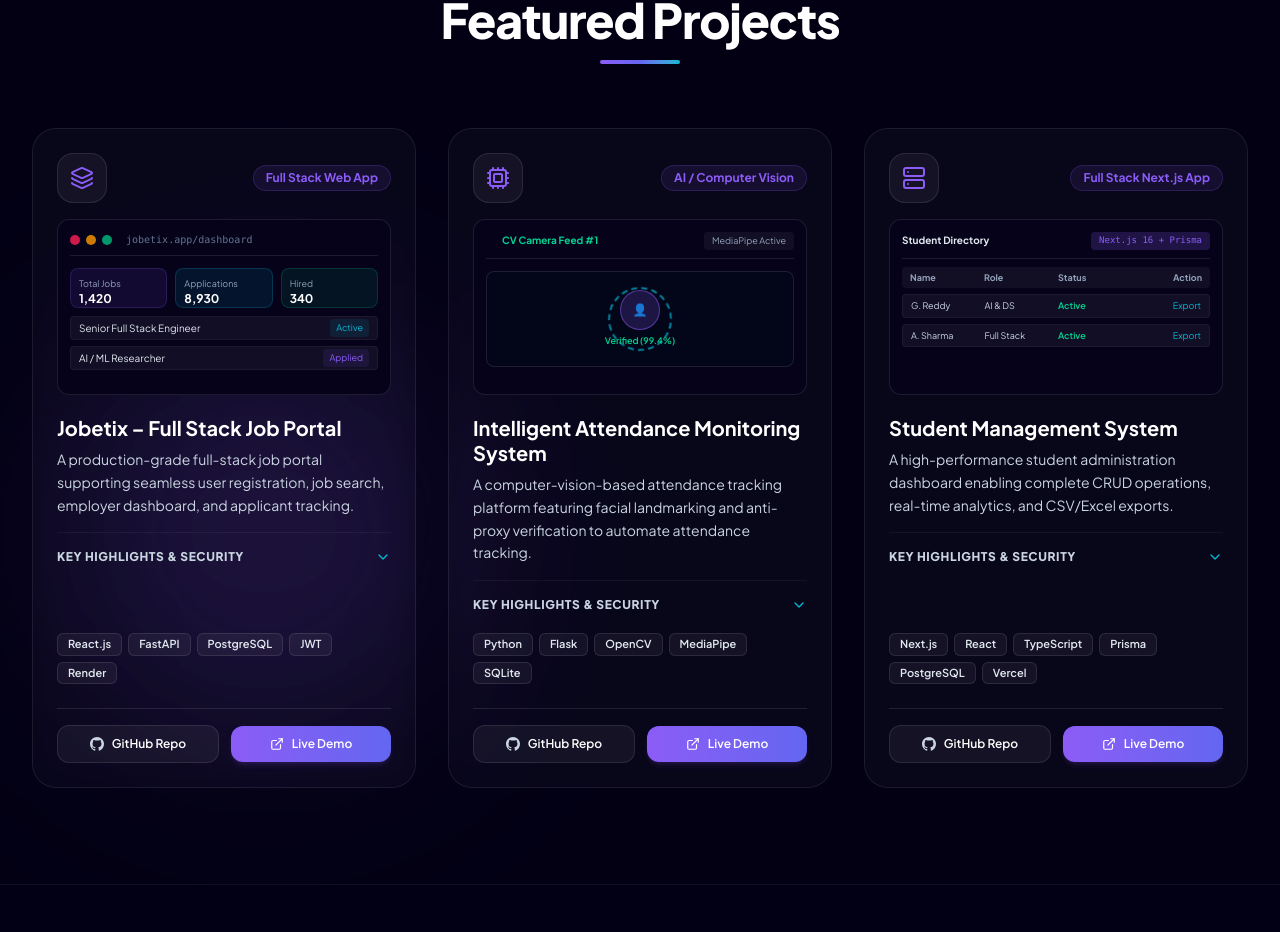
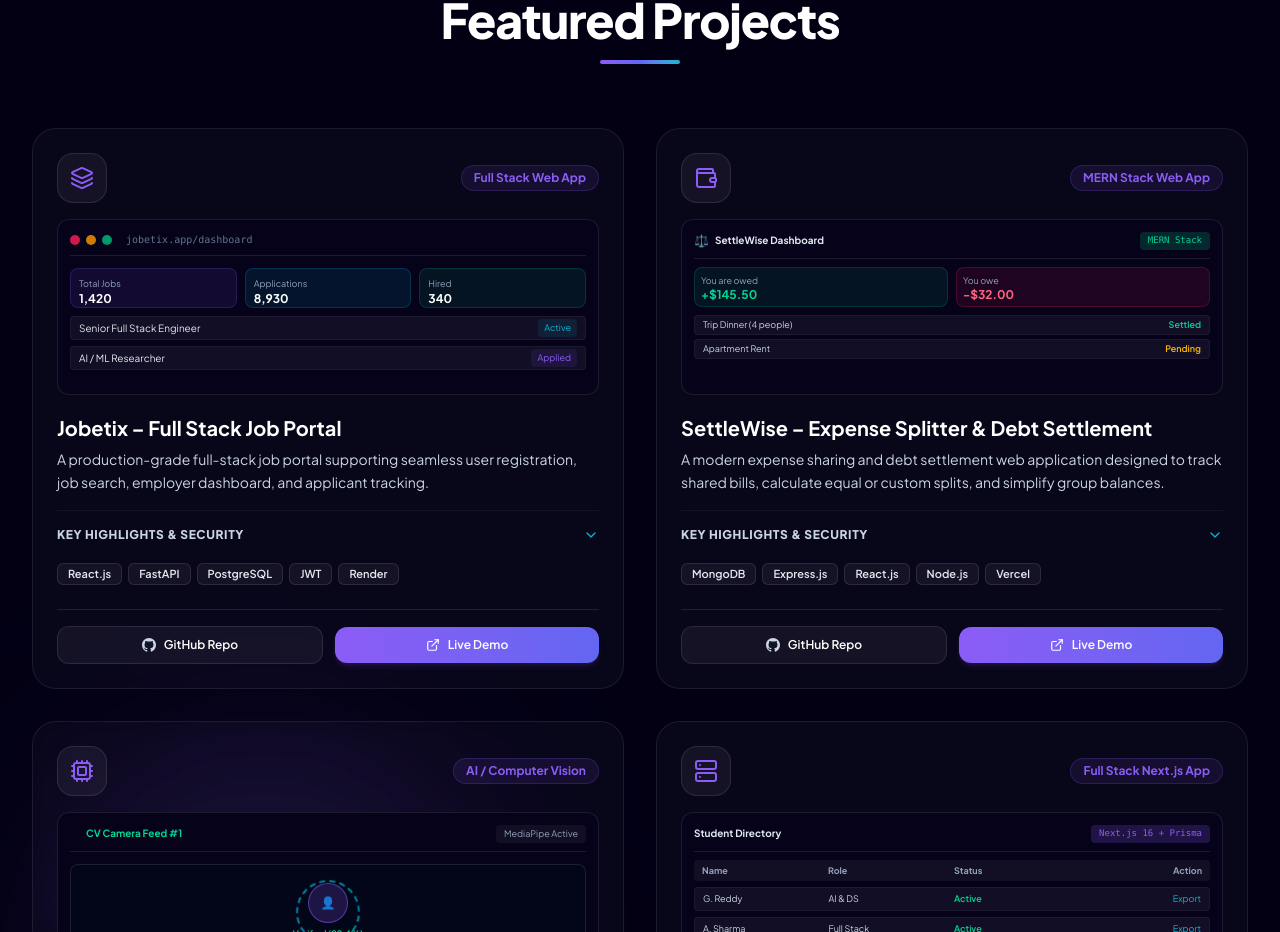
Before and after one commit to gangadharreddy-dev/gangadhar_portfolio, a React (Vite) app: page / in a window 1280 px wide. Shown: the part 2657-3589 px from the top of the page. Built offline with nearby package versions, Linux system fonts and the light colour scheme.

Commit message:
🚀 Add SettleWise MERN stack project to portfolio & update stats counter

```diff
--- a/src/components/About.jsx
+++ b/src/components/About.jsx
@@ -3,7 +3,7 @@
 import { Award, Code2, Cpu, BrainCircuit, Briefcase, Trophy, Layers } from 'lucide-react';
 
 const stats = [
-  { id: 1, name: 'Projects Completed', value: 3, suffix: '+', icon: Layers, color: 'text-premium-purple bg-premium-purple/10 border-premium-purple/20' },
+  { id: 1, name: 'Projects Completed', value: 4, suffix: '+', icon: Layers, color: 'text-premium-purple bg-premium-purple/10 border-premium-purple/20' },
   { id: 2, name: 'Internships', value: 3, suffix: '', icon: Briefcase, color: 'text-premium-cyan bg-premium-cyan/10 border-premium-cyan/20' },
   { id: 3, name: 'Hackathons', value: 3, suffix: '', icon: Trophy, color: 'text-premium-pink bg-premium-pink/10 border-premium-pink/20' },
   { id: 4, name: 'Certifications', value: 6, suffix: '+', icon: Award, color: 'text-emerald-400 bg-emerald-400/10 border-emerald-400/20' },
--- a/src/components/Projects.jsx
+++ b/src/components/Projects.jsx
@@ -1,6 +1,6 @@
 import React, { useState } from 'react';
 import { motion, AnimatePresence } from 'framer-motion';
-import { ExternalLink, ChevronDown, ChevronUp, Layers, Cpu, Server, CheckCircle2 } from 'lucide-react';
+import { ExternalLink, ChevronDown, ChevronUp, Layers, Cpu, Server, Wallet, CheckCircle2 } from 'lucide-react';
 
 const projects = [
   {
@@ -22,6 +22,23 @@
   },
   {
     id: 2,
+    title: 'SettleWise – Expense Splitter & Debt Settlement',
+    category: 'MERN Stack Web App',
+    icon: Wallet,
+    description: 'A modern expense sharing and debt settlement web application designed to track shared bills, calculate equal or custom splits, and simplify group balances.',
+    tech: ['MongoDB', 'Express.js', 'React.js', 'Node.js', 'Vercel'],
+    live: 'https://settlewise-mern.vercel.app/',
+    github: 'https://github.com/gangadharreddy-dev/SettleWise-MERN',
+    mockupType: 'settlewise',
+    highlights: [
+      'MERN Stack Architecture with MongoDB Atlas & Node.js/Express REST APIs',
+      'Smart Debt Minimization Algorithm to simplify multi-user group balances',
+      'Equal & Itemized Expense Splitting with real-time settlement tracking',
+      'Responsive Glassmorphism Dashboard deployed on Vercel'
+    ]
+  },
+  {
+    id: 3,
     title: 'Intelligent Attendance Monitoring System',
     category: 'AI / Computer Vision',
     icon: Cpu,
@@ -38,7 +55,7 @@
     ]
   },
   {
-    id: 3,
+    id: 4,
     title: 'Student Management System',
     category: 'Full Stack Next.js App',
     icon: Server,
@@ -58,6 +75,39 @@
 
 // Helper mock UI component for visual excellence
 function ProjectMockup({ type }) {
+  if (type === 'settlewise') {
+    return (
+      <div className="w-full h-44 rounded-xl bg-space-900 border border-white/10 p-3 overflow-hidden relative group">
+        <div className="flex items-center justify-between pb-2 border-b border-white/10 mb-2">
+          <div className="flex items-center gap-1.5">
+            <span className="text-xs">⚖️</span>
+            <span className="text-[10px] font-bold text-slate-200">SettleWise Dashboard</span>
+          </div>
+          <span className="text-[9px] bg-emerald-500/20 text-emerald-400 px-2 py-0.5 rounded font-mono">MERN Stack</span>
+        </div>
+        <div className="grid grid-cols-2 gap-2 mb-2">
+          <div className="h-10 rounded-lg bg-emerald-500/10 border border-emerald-500/20 p-1.5">
+            <div className="text-[9px] text-slate-400">You are owed</div>
+            <div className="text-xs font-bold text-emerald-400">+$145.50</div>
+          </div>
+          <div className="h-10 rounded-lg bg-rose-500/10 border border-rose-500/20 p-1.5">
+            <div className="text-[9px] text-slate-400">You owe</div>
+            <div className="text-xs font-bold text-rose-400">-$32.00</div>
+          </div>
+        </div>
+        <div className="space-y-1">
+          <div className="h-5 rounded bg-white/5 border border-white/5 px-2 flex items-center justify-between">
+            <span className="text-[9px] text-slate-300">Trip Dinner (4 people)</span>
+            <span className="text-[9px] text-emerald-400 font-semibold">Settled</span>
+          </div>
+          <div className="h-5 rounded bg-white/5 border border-white/5 px-2 flex items-center justify-between">
+            <span className="text-[9px] text-slate-300">Apartment Rent</span>
+            <span className="text-[9px] text-amber-400 font-semibold">Pending</span>
+          </div>
+        </div>
+      </div>
+    );
+  }
   if (type === 'jobetix') {
     return (
       <div className="w-full h-44 rounded-xl bg-space-900 border border-white/10 p-3 overflow-hidden relative group">
@@ -178,7 +228,7 @@
         </div>
 
         {/* Projects Grid */}
-        <div className="grid grid-cols-1 lg:grid-cols-3 gap-8">
+        <div className="grid grid-cols-1 md:grid-cols-2 lg:grid-cols-2 gap-8">
           {projects.map((project, idx) => {
             const IconComp = project.icon;
             const isExpanded = expandedId === project.id;
```
